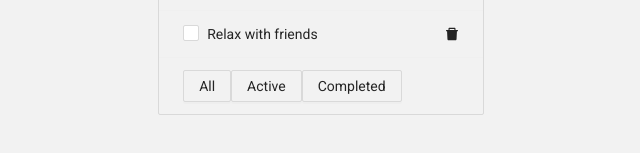
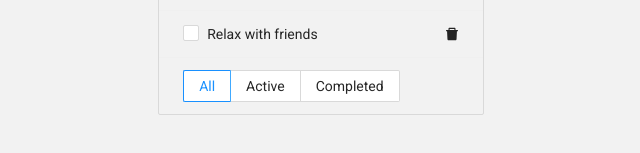
Before and after one commit to shaqi-dev/react-todo, a React (Create React App) app: page / in a window 1280 px wide. Shown: the part 397-550 px from the top of the page, without its empty margins (319-959 px from the left). Built offline with nearby package versions, Linux system fonts and the light colour scheme.

Commit message:
refactor: switch filters to radio buttons

```diff
--- a/src/components/TodoList/TodoFilters/TodoFilters.tsx
+++ b/src/components/TodoList/TodoFilters/TodoFilters.tsx
@@ -1,31 +1,22 @@
 import React from 'react';
-import { useAppDispatch } from '../../../hooks';
-import { setTodosFilter } from '../../../store/todosFilterSlice';
-import { Button } from 'antd';
+import { useAppDispatch, useAppSelector } from '../../../hooks';
+import { setTodosFilter, selectTodosFilter } from '../../../store/todosFilterSlice';
+import { Radio, RadioChangeEvent } from 'antd';
 
 interface TodoControlsProps {
-  filters: {filter: string, name: string}[],
+  filters: {label: string, value: string}[],
 }
 
 const TodoFilters: React.FC<TodoControlsProps> = ({ filters }) => {
   const dispatch = useAppDispatch();
-  const clickHandler = (filter: string) => {
-    dispatch(setTodosFilter({ filter }))
+  const todosFilter = useAppSelector(selectTodosFilter);
+
+  const changeHandler = ({target: { value }}: RadioChangeEvent) => {
+    dispatch(setTodosFilter({ filter: value }))
   }
+
   return (
-    <div>
-      {
-        filters.map((item, i) => (
-          <Button
-            key={`todo-filter-${i}`}
-            type="ghost"
-            onClick={() => clickHandler(item.filter)}
-          >
-            {item.name}
-          </Button>
-        ))
-      }
-    </div>
+    <Radio.Group options={filters} value={todosFilter} onChange={changeHandler} optionType="button" />
   );
 };
 
--- a/src/components/TodoList/TodoList.tsx
+++ b/src/components/TodoList/TodoList.tsx
@@ -19,9 +19,9 @@
   const todosFilter = useAppSelector(selectTodosFilter);
 
   const filters = [
-    { filter: 'SHOW_ALL', name: 'All' },
-    { filter: 'SHOW_ACTIVE', name: 'Active' },
-    { filter: 'SHOW_COMPLETED', name: 'Completed' },
+    { label: 'All', value: 'SHOW_ALL' },
+    { label: 'Active', value: 'SHOW_ACTIVE' },
+    { label: 'Completed', value: 'SHOW_COMPLETED' },
   ]
 
   const getVisibleTodos = (filter: string) => {
```
